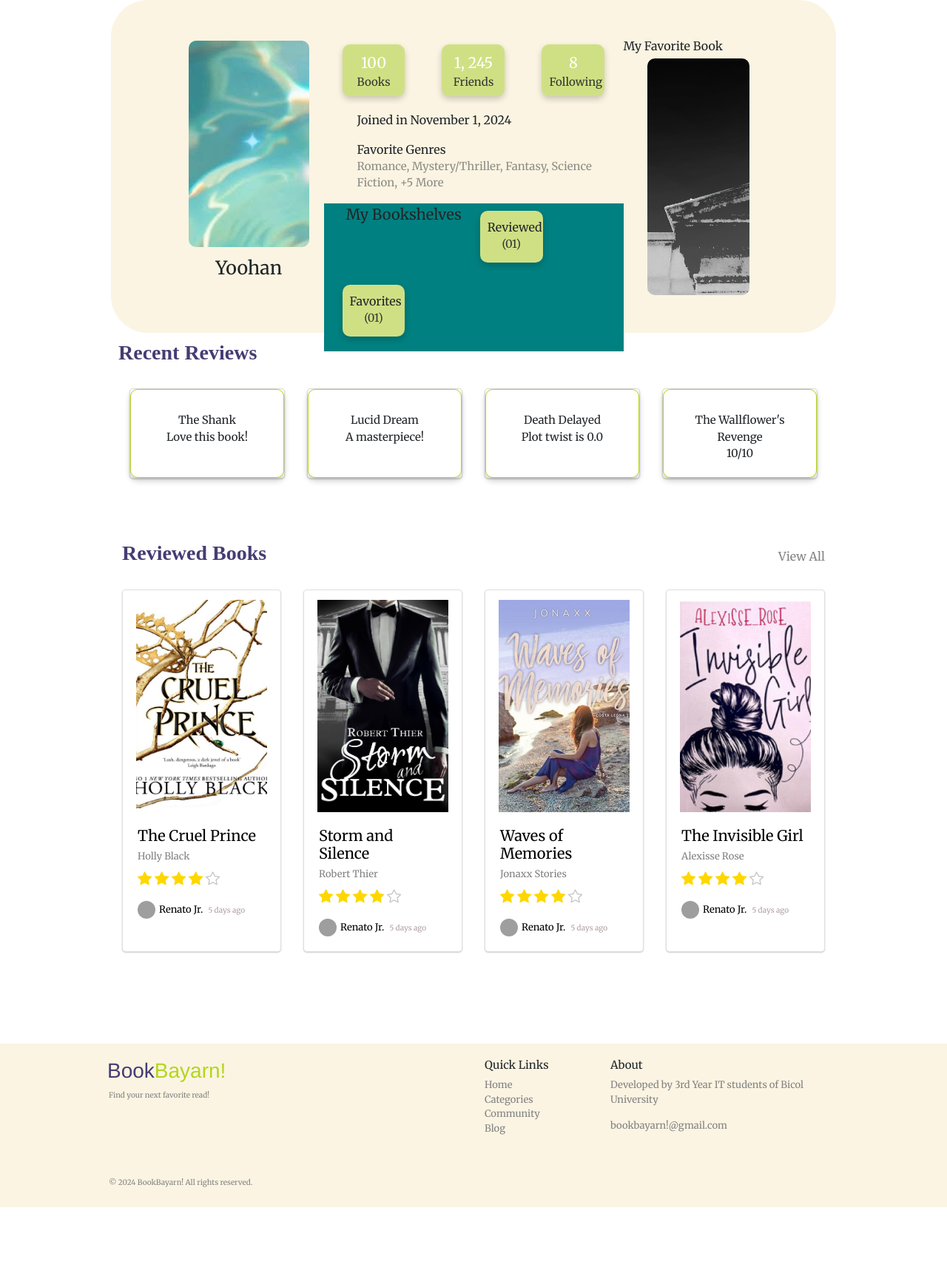
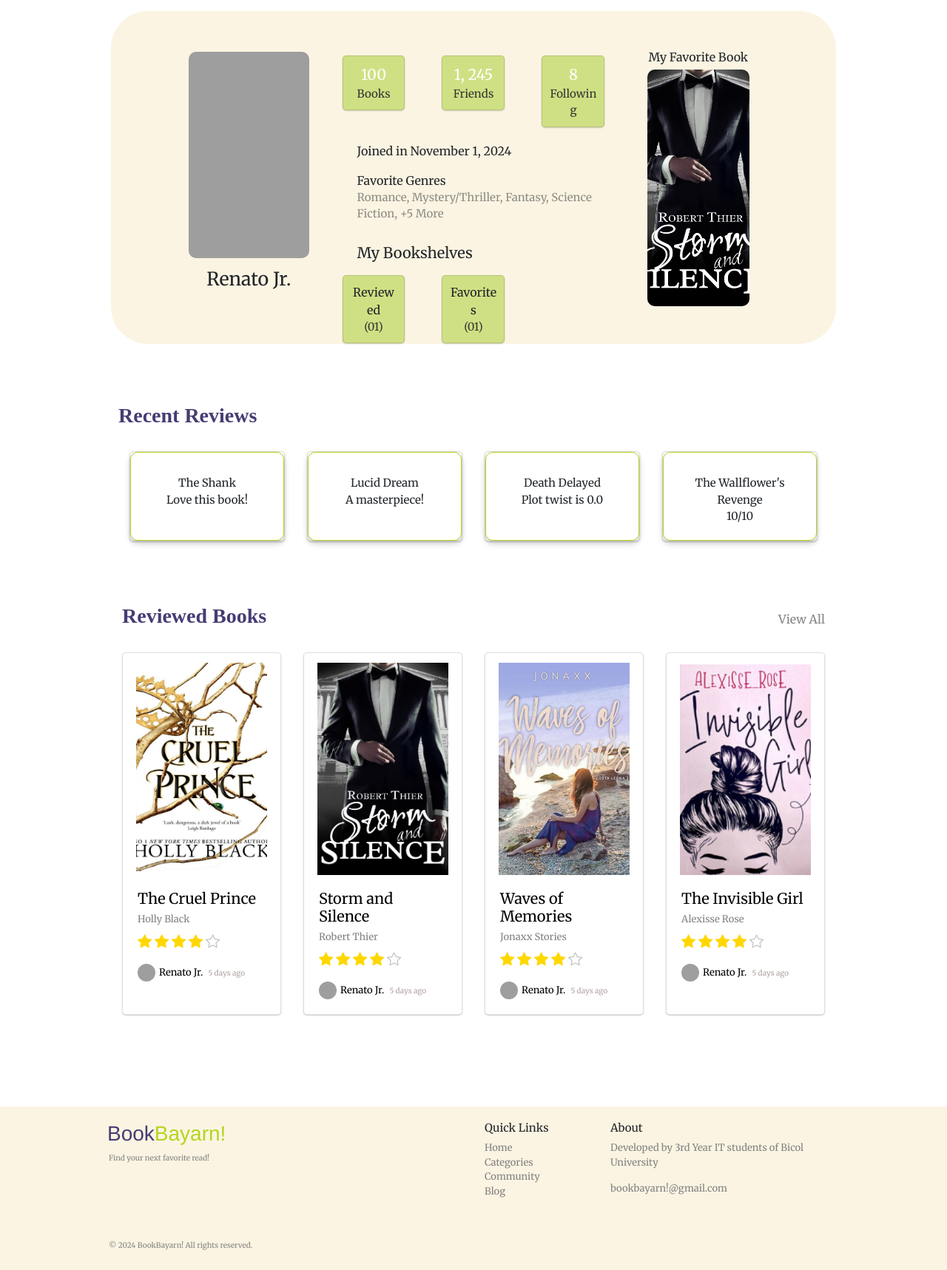
Before and after one commit to Hediphone/Book_Review_Platform, a Laravel app: page /dashboard in a window 1280 px wide. Shown: the part 148-1865 px from the top of the page at 74% size. Before the commit the page ends 1780 px from the top, so only its background shows below. Run offline with Laravel 12, Linux system fonts and the light colour scheme; some web fonts are replaced; grey boxes are pictures that could not be loaded.

Commit message:
adjust dashboard
para consistent su mga cards

```diff
--- a/public/asset/css/dashboard.css
+++ b/public/asset/css/dashboard.css
@@ -137,7 +137,7 @@
     background-color: #FBF4E2;
     border-radius: 50px;
     margin-bottom: 70px;
-    margin: 0 auto;
+    margin-top: 15px;
     width: 100%;
     height: 450px;
 }
@@ -164,7 +164,7 @@
     overflow: hidden;
 }
 
-.dashboard img {
+.dashboard_container img {
     width: 100%;
     height: 100%;
     object-fit: cover;
@@ -204,8 +204,9 @@
 
 .mybookshelves {
     font-size: 20px;
-    margin-left: 30px;
-    margin-bottom: 10px;
+    margin-left: 45px;
+    margin-bottom: 5px;
+    margin-top: 10px;
 }
 
 .fave_genres {
@@ -228,6 +229,7 @@
 
 .myfavebooks {
     text-align: center;
+    margin: 0 auto;
     margin-bottom: 5px;
 }
 
@@ -336,71 +338,81 @@
 }
 
 /* copied */
-.popular-now-section{
+.popular-now-section {
     margin-top: 230px;
-    padding:0px 130px 0px 130px;
+    padding: 0px 130px 0px 130px;
 }
 
-  h3{
-    color:#463C74;
+h3 {
+    color: #463C74;
     font-family: "Meriweather";
-    font-weight:600 !important;
+    font-weight: 600 !important;
 
 
 }
 
-  .view-all-link{
-    color:#828282;
+.view-all-link {
+    color: #828282;
 }
 
 
 .card-img-top {
-    padding: 13px 18px 0 18px; /* 10px padding around the image */
-    width: 100%; /* Ensure the image takes up the full width */
-    height: 300px;    /* Fixed height for the image */
-    object-fit: cover;/* Ensures the image covers the area without distorting aspect ratio */
+    padding: 13px 18px 0 18px;
+    /* 10px padding around the image */
+    width: 100%;
+    /* Ensure the image takes up the full width */
+    height: 300px;
+    /* Fixed height for the image */
+    object-fit: cover;
+    /* Ensures the image covers the area without distorting aspect ratio */
 }
 
 
 
-  .book-title{
-    color:#000;
+.book-title {
+    color: #000;
 }
 
-  .book-author{
-    color:#828282;
+.book-author {
+    color: #828282;
     font-size: small;
 }
 
-  .reader{
+.reader {
     color: #000;
     font-size: small;
     margin-right: 7px;
 }
 
-  .time{
+.time {
     color: #b0a0a0;
     font-size: x-small !important;
 }
 
 
 .card {
-    height: 100%; /* Ensure cards stretch to fill the container */
+    height: 100%;
+    /* Ensure cards stretch to fill the container */
     border-radius: 5px;
     box-shadow: 0 1px 2px rgba(0, 0, 0, 0.2);
 }
 
 .star-rating i {
-    color: #FFD700; /* Gold color for filled stars */
+    color: #FFD700;
+    /* Gold color for filled stars */
     font-size: 1.2rem;
 }
+
 .star-rating i.bi-star {
-    color: #C4C4C4; /* Grey color for empty stars */
+    color: #C4C4C4;
+    /* Grey color for empty stars */
 }
+
 .last-reader {
     display: flex;
     align-items: center;
 }
+
 .last-reader img {
     margin-right: 5px;
 }
--- a/resources/views/dashboard.blade.php
+++ b/resources/views/dashboard.blade.php
@@ -6,22 +6,16 @@
 
 @section('content')
 <main>
-    <!-- <div class="row">
-            <div class="col-md-12">
-                <div class="container-fluid">
-                    <h1>Dashboard</h1>
-                </div>
-            </div>
-        </div> -->
+    <section class="dashboard">
         <div class="dashboard_container">
             <div class="row">
                 <div class="col-md-3 rf_margin">
                     <div class="profile_container">
                         <div class="profile_pic">
-                        <img src="asset/images/dashboard/profile.png">
+                            <img src="asset/images/renjun.png">
                         </div>
                         <div class="username">
-                        <p>Yoohan</p>
+                            <p>Renato Jr.</p>
                         </div>
                     </div>
                 </div>
@@ -29,7 +23,7 @@
                     <div class="row g-0">
                         <div class="col-md-4">
                             <div class="profile_details">
-                            <div class="rectangle">
+                                <div class="card rectangle">
                                     <p class="numbers">100</p>
                                     <p class="txt">Books</p>
                                 </div>
@@ -37,7 +31,7 @@
                         </div>
                         <div class="col-md-4">
                             <div class="profile_details">
-                            <div class="rectangle">
+                                <div class="card rectangle">
                                     <p class="numbers">1, 245</p>
                                     <p class="txt">Friends</p>
                                 </div>
@@ -45,7 +39,7 @@
                         </div>
                         <div class="col-md-4">
                             <div class="profile_details">
-                            <div class="rectangle">
+                                <div class="card rectangle">
                                     <p class="numbers">8</p>
                                     <p class="txt">Following</p>
                                 </div>
@@ -59,11 +53,12 @@
                             <p class="genres">Romance, Mystery/Thriller, Fantasy, Science Fiction, +5 More</p>
                         </div>
                     </div>
-                <div class="row g-0" style="background-color:teal">
+                    <div class="row g-0">
                         <p class="mybookshelves">My Bookshelves</p>
+                        <div class="w-100"></div>
                         <div class="col-md-4 justify_right">
                             <div class="profile_details">
-                            <div class="rectangle">
+                                <div class="card rectangle">
                                     <p>Reviewed</p>
                                     <p class="txt">(01)</p>
                                 </div>
@@ -71,7 +66,7 @@
                         </div>
                         <div class="col-md-4 justify_left">
                             <div class="profile_details">
-                            <div class="rectangle">
+                                <div class="card rectangle">
                                     <p>Favorites</p>
                                     <p class="txt">(01)</p>
                                 </div>
@@ -91,6 +86,7 @@
                 </div>
             </div>
         </div>
+    </section>
     <section class="recent_reviews">
         <div class="container">
             <div class="row">
```
Lines whose indentation alone changed are shown as unchanged.
